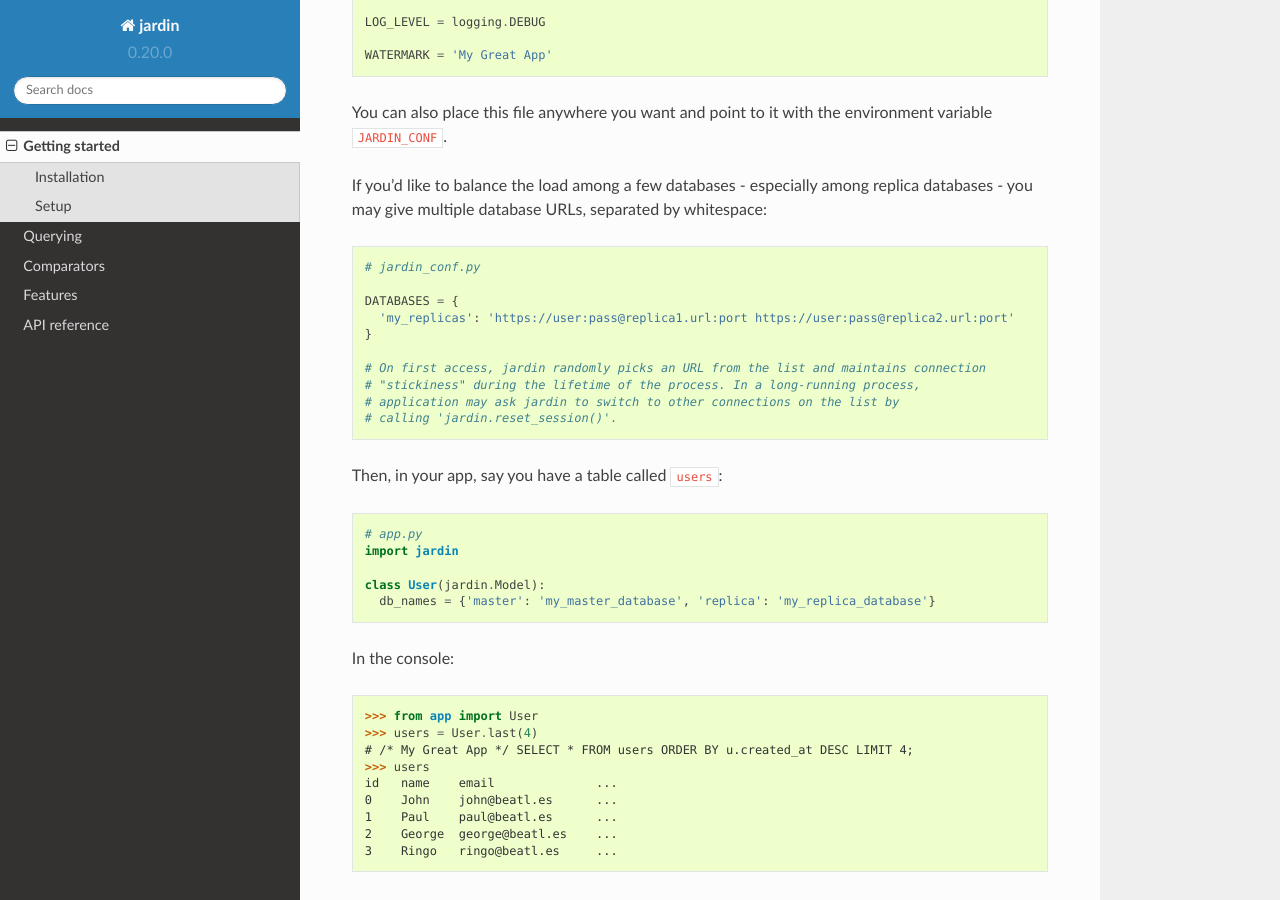
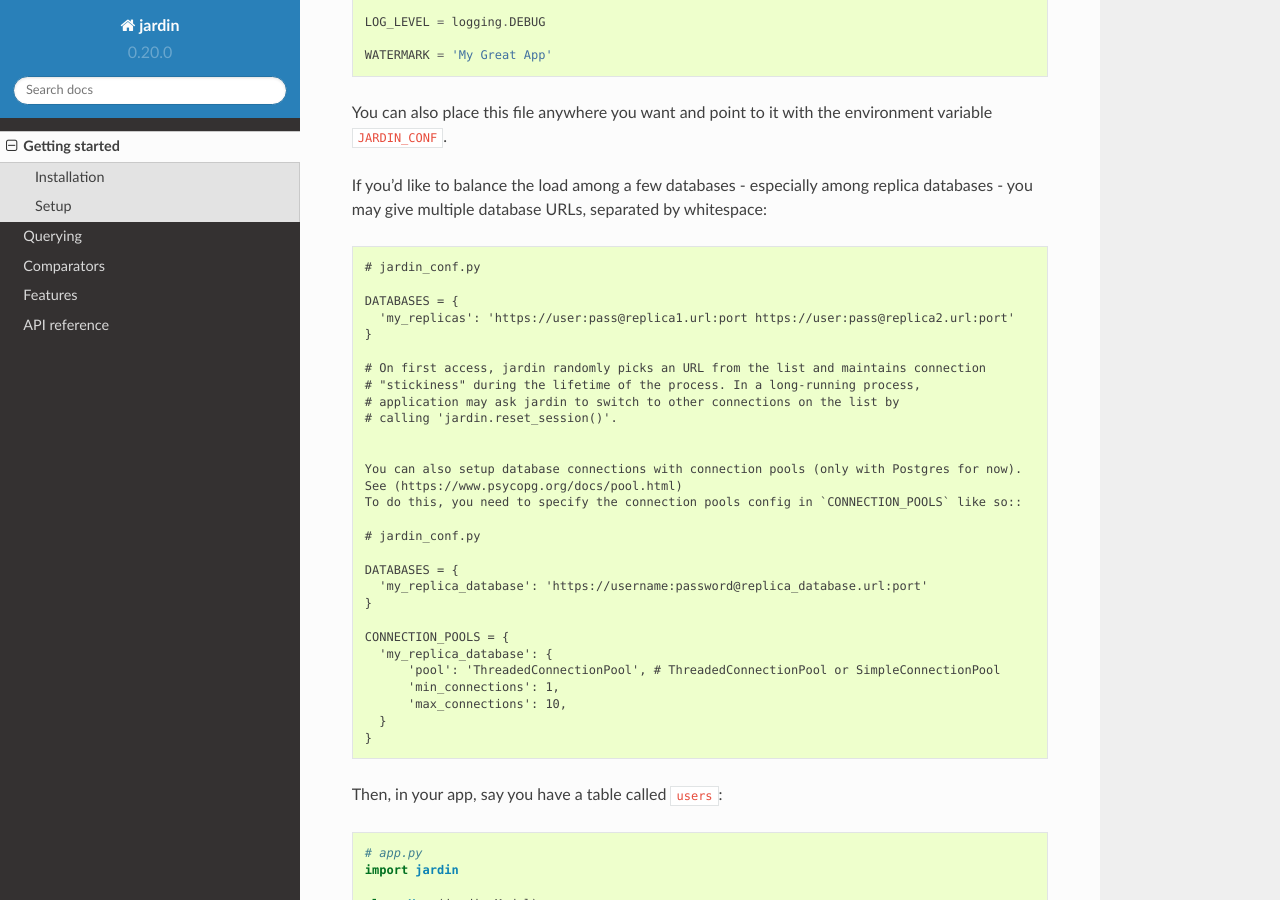
Before and after one commit to instacart/jardin-archived, a Sphinx documentation site: the page built from docs/getting_started.rst, in a window 1280 px wide and 900 px high, scrolled down 636 px. Built offline with Sphinx 7.4.7 and the Read the Docs theme 2.0.0, drawn with Linux system fonts in a browser that asks for light colours.

Commit message:
Update getting_started.rst

```diff
--- a/docs/getting_started.rst
+++ b/docs/getting_started.rst
@@ -48,6 +48,28 @@ multiple database URLs, separated by whitespace::
   # application may ask jardin to switch to other connections on the list by
   # calling 'jardin.reset_session()'.
 
+
+  You can also setup database connections with connection pools (only with Postgres for now).
+  See (https://www.psycopg.org/docs/pool.html)
+  To do this, you need to specify the connection pools config in `CONNECTION_POOLS` like so::
+
+  # jardin_conf.py
+
+  DATABASES = {
+    'my_replica_database': 'https://username:password@replica_database.url:port'
+  }
+
+  CONNECTION_POOLS = {
+    'my_replica_database': {
+        'pool': 'ThreadedConnectionPool', # ThreadedConnectionPool or SimpleConnectionPool
+        'min_connections': 1,
+        'max_connections': 10,
+    }
+  }
+
+
+
+
 Then, in your app, say you have a table called ``users``::
 
 
```
